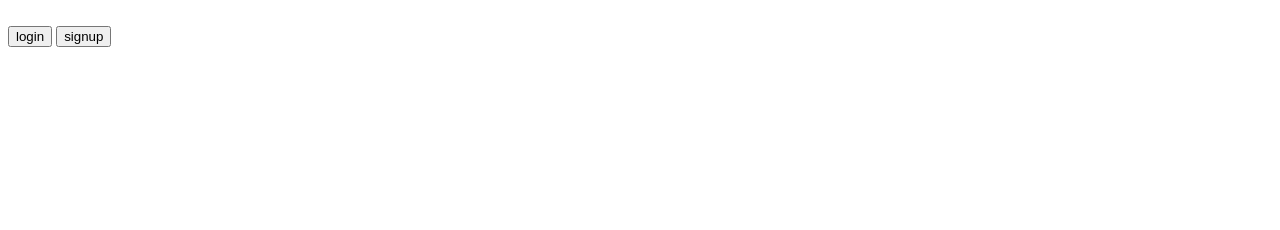
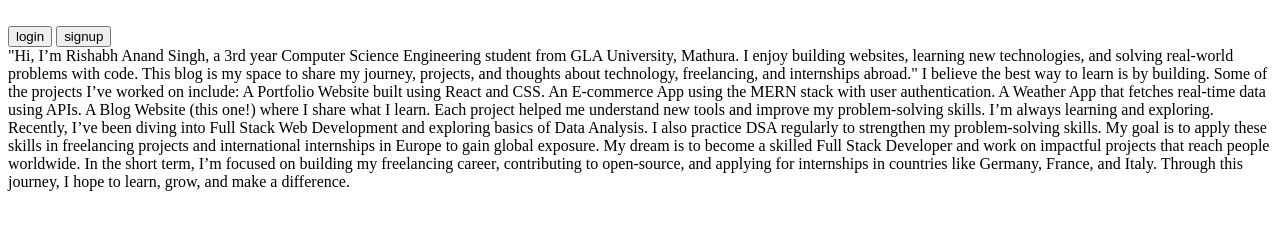
Before and after one commit to rishabhsingh85/Full-Stack, a plain HTML site: page Lab2/Portfolio/blog.html in a window 1280 px wide. Drawn offline with Linux system fonts and the light colour scheme.

Commit message:
29/08/2025

```diff
--- a/Lab2/Portfolio/blog.html
+++ b/Lab2/Portfolio/blog.html
@@ -3,7 +3,7 @@
 <head>
     <meta charset="UTF-8">
     <meta name="viewport" content="width=device-width, initial-scale=1.0">
-    <title>Blog</title>
+    <title>BLOG</title>
 </head>
 <body>
     <header>
@@ -13,11 +13,21 @@
     </header>
 
     <main>
-        <section></section>
-        <section></section>
-        <section></section>
-        <section></section>
-        <section></section>
+        <sec>"Hi, I’m Rishabh Anand Singh, a 3rd year Computer Science Engineering student from GLA University, Mathura. I enjoy building websites, learning new technologies, and solving real-world problems with code. This blog is my space to share my journey, projects, and thoughts about technology, freelancing, and internships abroad."</sec>
+        <sec>I believe the best way to learn is by building. Some of the projects I’ve worked on include:
+
+A Portfolio Website built using React and CSS.
+
+An E-commerce App using the MERN stack with user authentication.
+
+A Weather App that fetches real-time data using APIs.
+
+A Blog Website (this one!) where I share what I learn.
+
+Each project helped me understand new tools and improve my problem-solving skills.</sec>
+        <sec>I’m always learning and exploring. Recently, I’ve been diving into Full Stack Web Development and exploring basics of Data Analysis. I also practice DSA regularly to strengthen my problem-solving skills. My goal is to apply these skills in freelancing projects and international internships in Europe to gain global exposure.</sec>
+        <sec>My dream is to become a skilled Full Stack Developer and work on impactful projects that reach people worldwide. In the short term, I’m focused on building my freelancing career, contributing to open-source, and applying for internships in countries like Germany, France, and Italy. Through this journey, I hope to learn, grow, and make a difference.</sec>
+
     </main>
 
     <footer>
```
